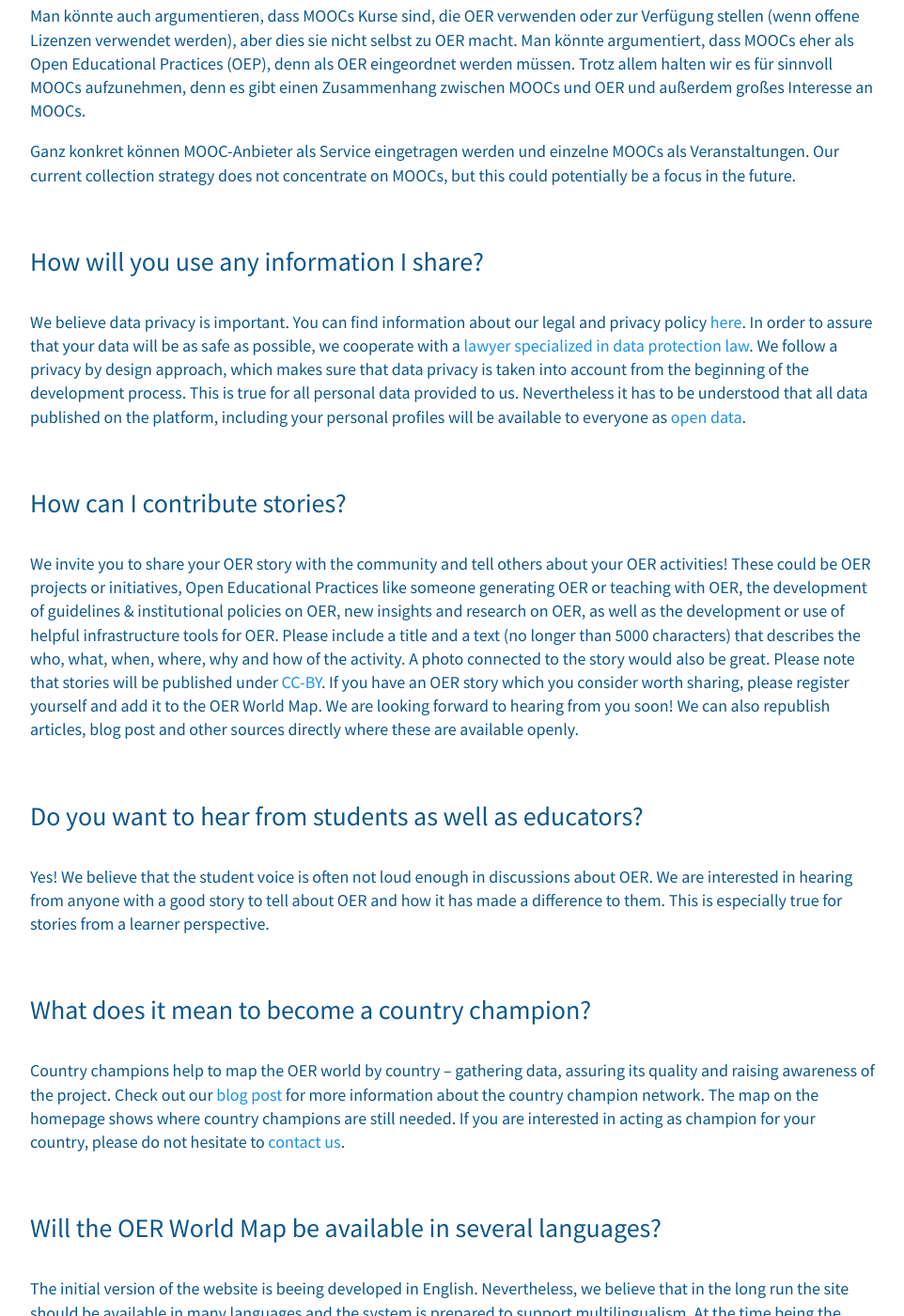
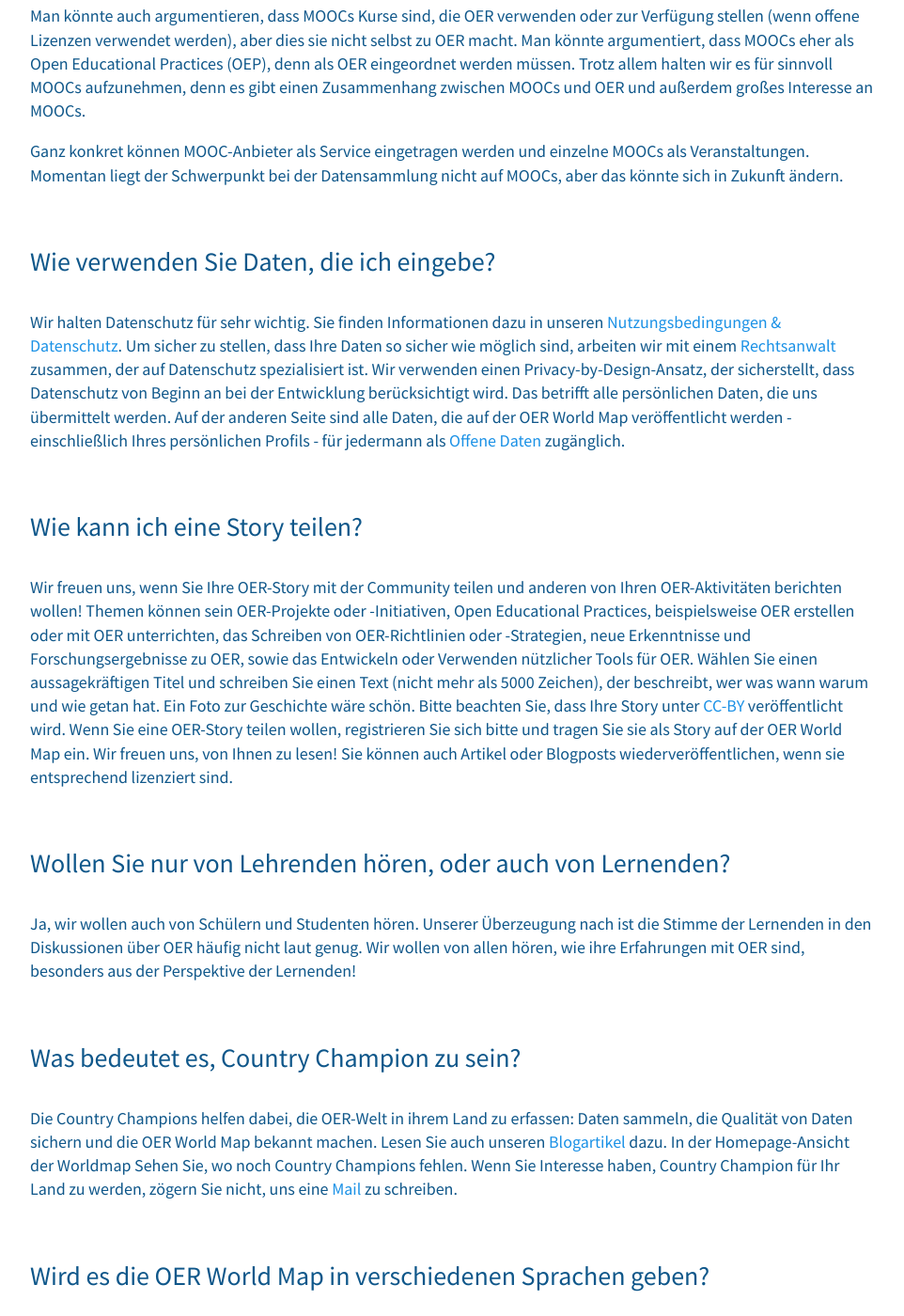
Before and after one commit to hbz/oerworldmap-ui, a Jekyll site: the page built from docs/FAQ.de.md, in a window 1280 px wide and 1400 px high, scrolled down 4894 px. Shown: the whole window at 94% size, without its empty margins (158-1120 px from the left). Built offline with Jekyll 4.4.1, drawn with Linux system fonts in a browser that asks for light colours; nearby versions of some CDN libraries; comment, search, counter and statistics services are not loaded; a style sheet for code colours, icons or effects is not loaded; some of the changed text lies outside the part shown.

Commit message:
New translations FAQ.md (German)

```diff
--- a/docs/FAQ.de.md
+++ b/docs/FAQ.de.md
@@ -102,28 +102,28 @@ Ein häufig vorgetragener Kritikpunkt ist, dass viele[ MOOCs](https://en.wikiped
 
 Man könnte auch argumentieren, dass MOOCs Kurse sind, die OER verwenden oder zur Verfügung stellen (wenn offene Lizenzen verwendet werden), aber dies sie nicht selbst zu OER macht. Man könnte argumentiert, dass MOOCs eher als Open Educational Practices (OEP), denn als OER eingeordnet werden müssen. Trotz allem halten wir es für sinnvoll MOOCs aufzunehmen, denn es gibt einen Zusammenhang zwischen MOOCs und OER und außerdem großes Interesse an MOOCs.
 
-Ganz konkret können MOOC-Anbieter als Service eingetragen werden und einzelne MOOCs als Veranstaltungen. Our current collection strategy does not concentrate on MOOCs, but this could potentially be a focus in the future.
+Ganz konkret können MOOC-Anbieter als Service eingetragen werden und einzelne MOOCs als Veranstaltungen. Momentan liegt der Schwerpunkt bei der Datensammlung nicht auf MOOCs, aber das könnte sich in Zukunft ändern.
 
-## How will you use any information I share?
+## Wie verwenden Sie Daten, die ich eingebe?
 
-We believe data privacy is important. You can find information about our legal and privacy policy [here](https://oerworldmap.org/imprint). In order to assure that your data will be as safe as possible, we cooperate with a [lawyer specialized in data protection law](http://irights-law.de/team/jan-schallaboeck/). We follow a privacy by design approach, which makes sure that data privacy is taken into account from the beginning of the development process. This is true for all personal data provided to us. Nevertheless it has to be understood that all data published on the platform, including your personal profiles will be available to everyone as [open data](https://en.wikipedia.org/wiki/Open_data).
+Wir halten Datenschutz für sehr wichtig. Sie finden Informationen dazu in unseren [Nutzungsbedingungen & Datenschutz](https://oerworldmap.org/imprint). Um sicher zu stellen, dass Ihre Daten so sicher wie möglich sind, arbeiten wir mit einem[ Rechtsanwalt](http://irights-law.de/team/jan-schallaboeck/) zusammen, der auf Datenschutz spezialisiert ist. Wir verwenden einen Privacy-by-Design-Ansatz, der sicherstellt, dass Datenschutz von Beginn an bei der Entwicklung berücksichtigt wird. Das betrifft alle persönlichen Daten, die uns übermittelt werden. Auf der anderen Seite sind alle Daten, die auf der OER World Map veröffentlicht werden - einschließlich Ihres persönlichen Profils - für jedermann als [Offene Daten](https://en.wikipedia.org/wiki/Open_data) zugänglich.
 
-## How can I contribute stories?
+## Wie kann ich eine Story teilen?
 
-We invite you to share your OER story with the community and tell others about your OER activities! These could be OER projects or initiatives, Open Educational Practices like someone generating OER or teaching with OER, the development of guidelines & institutional policies on OER, new insights and research on OER, as well as the development or use of helpful infrastructure tools for OER. Please include a title and a text (no longer than 5000 characters) that describes the who, what, when, where, why and how of the activity. A photo connected to the story would also be great. Please note that stories will be published under [CC-BY](https://creativecommons.org/licenses/by/4.0/). If you have an OER story which you consider worth sharing, please register yourself and add it to the OER World Map. We are looking forward to hearing from you soon! We can also republish articles, blog post and other sources directly where these are available openly.
+Wir freuen uns, wenn Sie Ihre OER-Story mit der Community teilen und anderen von Ihren OER-Aktivitäten berichten wollen! Themen können sein OER-Projekte oder -Initiativen, Open Educational Practices, beispielsweise OER erstellen oder mit OER unterrichten, das Schreiben von OER-Richtlinien oder -Strategien, neue Erkenntnisse und Forschungsergebnisse zu OER, sowie das Entwickeln oder Verwenden nützlicher Tools für OER. Wählen Sie einen aussagekräftigen Titel und schreiben Sie einen Text (nicht mehr als 5000 Zeichen), der beschreibt, wer was wann warum und wie getan hat. Ein Foto zur Geschichte wäre schön. Bitte beachten Sie, dass Ihre Story unter [CC-BY](https://creativecommons.org/licenses/by/4.0/) veröffentlicht wird. Wenn Sie eine OER-Story teilen wollen, registrieren Sie sich bitte und tragen Sie sie als Story auf der OER World Map ein. Wir freuen uns, von Ihnen zu lesen! Sie können auch Artikel oder Blogposts wiederveröffentlichen, wenn sie entsprechend lizenziert sind.
 
-## Do you want to hear from students as well as educators?
+## Wollen Sie nur von Lehrenden hören, oder auch von Lernenden?
 
-Yes! We believe that the student voice is often not loud enough in discussions about OER. We are interested in hearing from anyone with a good story to tell about OER and how it has made a difference to them. This is especially true for stories from a learner perspective.
+Ja, wir wollen auch von Schülern und Studenten hören. Unserer Überzeugung nach ist die Stimme der Lernenden in den Diskussionen über OER häufig nicht laut genug. Wir wollen von allen hören, wie ihre Erfahrungen mit OER sind, besonders aus der Perspektive der Lernenden!
 
-## What does it mean to become a country champion?
+## Was bedeutet es, Country Champion zu sein?
 
-Country champions help to map the OER world by country – gathering data, assuring its quality and raising awareness of the project. Check out our [blog post](https://oerworldmap.wordpress.com/2015/04/17/what-does-it-mean-to-become-a-country-champion/) for more information about the country champion network. The map on the homepage shows where country champions are still needed. If you are interested in acting as champion for your country, please do not hesitate to [contact us](mailto:info@oerworldmap.org).
+Die Country Champions helfen dabei, die OER-Welt in ihrem Land zu erfassen: Daten sammeln, die Qualität von Daten sichern und die OER World Map bekannt machen. Lesen Sie auch unseren [Blogartikel](https://oerworldmap.wordpress.com/2015/04/17/what-does-it-mean-to-become-a-country-champion/) dazu. In der Homepage-Ansicht der Worldmap Sehen Sie, wo noch Country Champions fehlen. Wenn Sie Interesse haben, Country Champion für Ihr Land zu werden, zögern Sie nicht, uns eine [Mail](mailto:info@oerworldmap.org) zu schreiben.
 
-## Will the OER World Map be available in several languages?
+## Wird es die OER World Map in verschiedenen Sprachen geben?
 
-The initial version of the website is beeing developed in English. Nevertheless, we believe that in the long run the site should be available in many languages and the system is prepared to support multilingualism. At the time being the platform supports data input in all major languages of the world and the system will show you data within the language chosen in your browser, if available. If you are interested in translating the website into your own language, please [contact us](mailto:info@oerworldmap.org).
+Die Ausgangsversion der Webiste wird in Englisch entwickelt. Wir sind überzeugt, dass auf lange Sicht die Website in vielen Sprachen verfügbar sein sollte, und das System unterstützt Mehrsprachigkeit. Derzeit unterstützt die Plattform bereits die Eingabe von Daten in nahezu allen Sprachen der Welt und das System zeigt Ihnen die Daten in der Sprache, die Sie für Ihren Browser gewählt haben (sofern die Daten in dieser Sprache vorliegen). Wenn Sie Interesse haben die Benutzeroberfläche der Website in ihre Muttersprache zu übersetzen, schreiben Sie uns bitte eine [Mail](mailto:info@oerworldmap.org).
 
-## Why are countries displayed in different shades of green?
+## Warum werden die Länder in verschiedenen Grüntönen dargestellt?
 
-Countries with documented OER activity are displayed green. The more activity there is, the darker the colour. We call this mechanism “heat map”. The heat map is based right now on a very simple algorithm: the number of entries. We are thinking about refining the algorithm in the future (e.g. by representing the number of entries into relation to the number of inhabitants).
+Länder, in denen OER-Aktivitäten erfasst wurden, werden grün dargestellt. Je mehr Aktivitäten erfasst wurden, desto dunkler ist die Farbe. Diese Art der Darstellung wird auch Heatmap genannt. Die Heatmap basiert im Moment auf einem sehr einfachen Algorithmus, der Anzahl der Einträge. Wir denken darüber nach, den Mechanismus in Zukunft zu erweitern (z.B. indem wir die Zahl der Einträge in Relation setzen zur Zahl der Einwohner).
```
